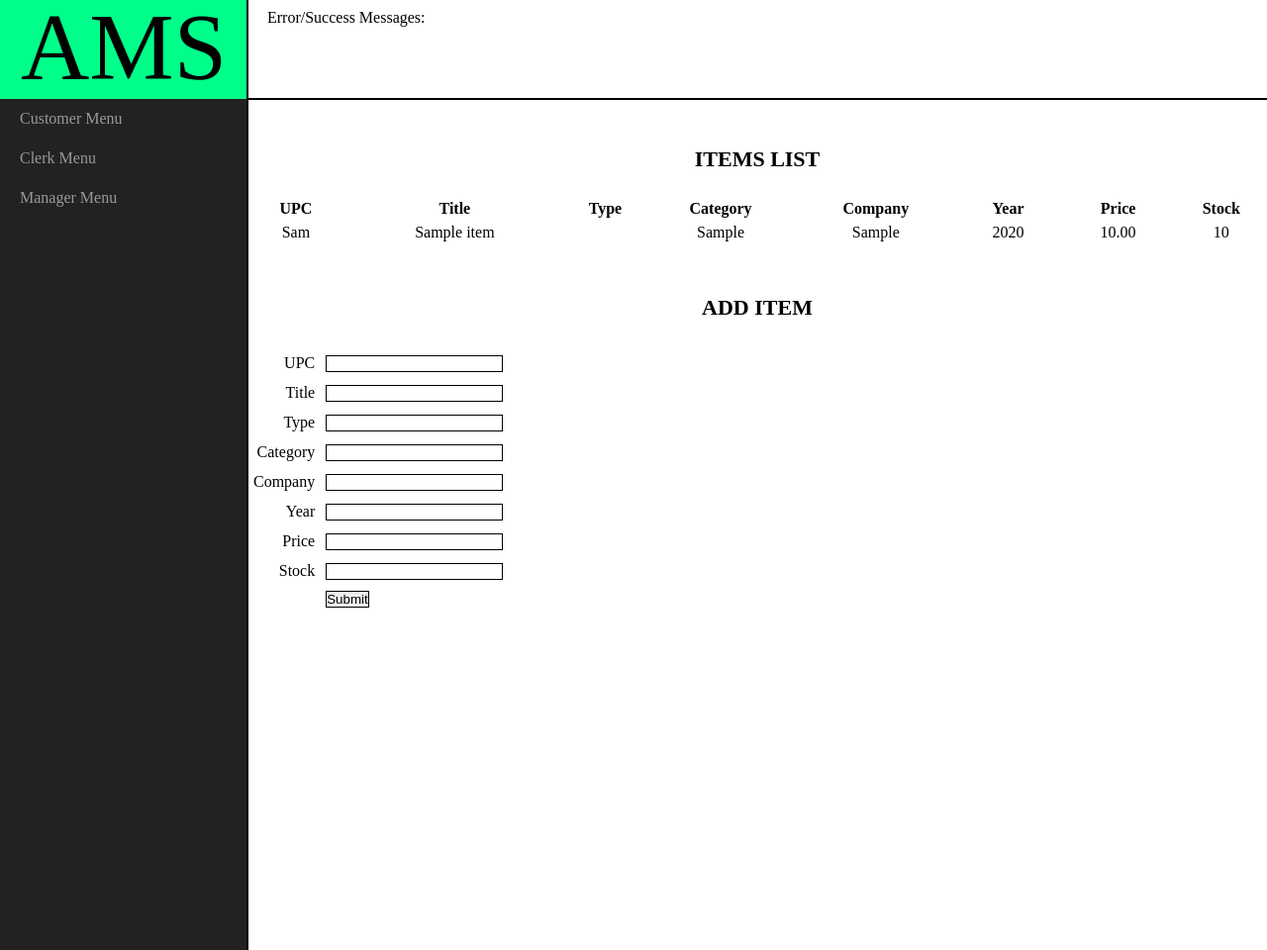
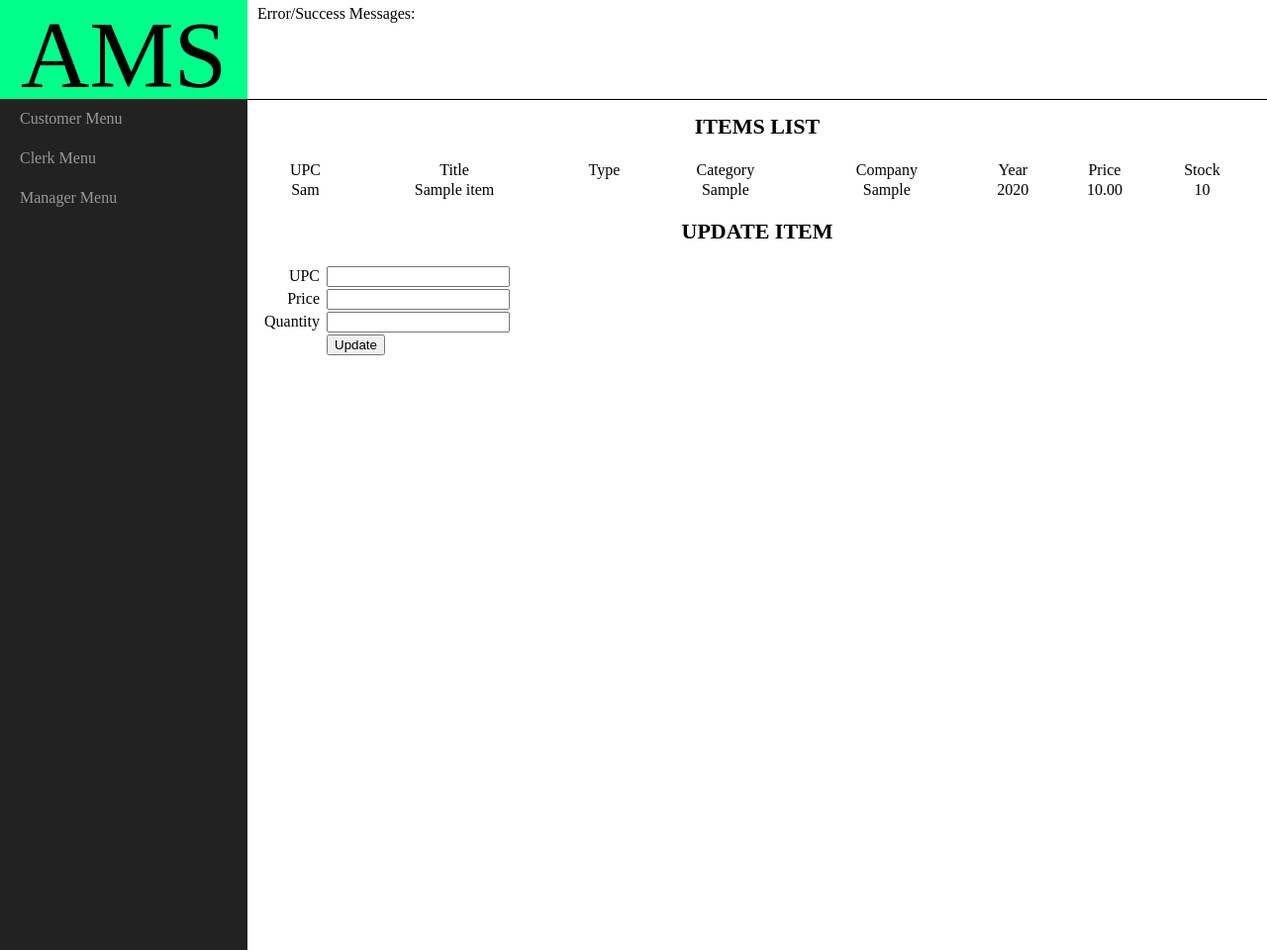
Before and after one commit to zilunpeng/cs304Project, a PHP site: page /add.php in a window 1280 px wide. Shown: the whole page at 99% size. Run offline with PHP 8.4, Linux system fonts and the light colour scheme; tables that the repository leaves empty hold one stand-in row (values such as "Sample post").

Commit message:
Updated add.php according to spec
Fixed a bunch of CSS stuff that was removed for some reason

```diff
--- a/add.php
+++ b/add.php
@@ -74,7 +74,7 @@ Hence, each page is broken down into three parts:
 			<!-- Designated area for all error/success messages (top of page) -->
 			<div class="messages">
 				<!-- heading -->
-				Error/Success Messages:<br>
+				<strong>Error/Success Messages:</strong><br>
 
 				<!-- Error/Success messages (if any) -->
 				<?php printMessages(); ?>
@@ -82,11 +82,12 @@ Hence, each page is broken down into three parts:
 
 			<div class="content">
 
-				<div class="header">ITEMS LIST</div>
+				<div class="heading">ITEMS LIST</div>
 				<!-- Items -->
 				<?php createItemList($items); ?>
 
-				<div class="header">ADD ITEM</div>
+				<br>
+				<div class="heading">UPDATE ITEM</div>
 				<!-- Add Item Form -->
 				<?php createAddItemForm(); ?>
 			</div>
@@ -100,15 +101,20 @@ Hence, each page is broken down into three parts:
 	// ===============
 
 	function addItem($con, $item) {
-		$statement = $con->prepare("INSERT INTO item (upc,title,type,category,company,year,price,stock) VALUES (?,?,?,?,?,?,?,?)");
-		$statement->bind_param("sssssidi",$item["upc"],$item["title"],$item["type"],$item["category"],$item["company"],$item["year"],$item["price"],$item["stock"]);
+		if (isset($item["price"])) {
+			$statement = $con->prepare("UPDATE item SET price=?, stock=stock+? WHERE upc=?");
+			$statement->bind_param("dis",$item["price"],$item["qty"],$item["upc"]);
+		} else {
+			$statement = $con->prepare("UPDATE item SET stock=stock+? WHERE upc=?");
+			$statement->bind_param("is",$item["qty"],$item["upc"]);
+		}
 		$result = $statement->execute();
 
 		if ($result)
-			addToMessages("Item successfully added");
+			addToMessages("Item UPC=" . $item["upc"] . " has been successfully updated");
 		else {
 			global $formIsValid;
-			addToMessages("Error adding item");
+			addToMessages("Unknown error encountered while updating item");
 			$formIsValid = false;
 		}
 	}
@@ -118,22 +124,16 @@ Hence, each page is broken down into three parts:
 		?>
 		<form action="add.php" method="post">
 		<table>
-			<tr><td align="right">UPC</td><td align="left"><input type="text" name="upc" value="<?php echo ((isset($itemToAdd["upc"]) && ($formIsValid == false)) ? $itemToAdd["upc"] : "") ?>"></td></tr>
-			<tr><td align="right">Title</td><td align="left"><input type="text" name="title" value="<?php echo ((isset($itemToAdd["title"]) && ($formIsValid == false)) ? $itemToAdd["title"] : "") ?>"></td></tr>
-			<tr><td align="right">Type</td><td align="left"><input type="text" name="type" value="<?php echo ((isset($itemToAdd["type"]) && ($formIsValid == false)) ? $itemToAdd["type"] : "") ?>"></td></tr>
-			<tr><td align="right">Category</td><td align="left"><input type="text" name="category" value="<?php echo ((isset($itemToAdd["category"]) && ($formIsValid == false)) ? $itemToAdd["category"] : "") ?>"></td></tr>
-			<tr><td align="right">Company</td><td align="left"><input type="text" name="company" value="<?php echo ((isset($itemToAdd["company"]) && ($formIsValid == false)) ? $itemToAdd["company"] : "") ?>"></td></tr>
-			<tr><td align="right">Year</td><td align="left"><input type="text" name="year" value="<?php echo ((isset($itemToAdd["year"]) && ($formIsValid == false)) ? $itemToAdd["year"] : "") ?>"></td></tr>
-			<tr><td align="right">Price</td><td align="left"><input type="text" name="price" value="<?php echo ((isset($itemToAdd["price"]) && ($formIsValid == false)) ? number_format($itemToAdd["price"],2) : "") ?>"></td></tr>
-			<tr><td align="right">Stock</td><td align="left"><input type="text" name="stock" value="<?php echo ((isset($itemToAdd["stock"]) && ($formIsValid == false)) ? $itemToAdd["stock"] : "") ?>"></td></tr>
-			<tr><td></td><td><input type="submit"></td></tr>
+			<tr><td align="right" style="padding-right: 5px;">UPC</td><td align="left"><input type="text" name="upc" value="<?php echo ((isset($itemToAdd["upc"]) && ($formIsValid == false)) ? $itemToAdd["upc"] : "") ?>"></td></tr>
+			<tr><td align="right" style="padding-right: 5px;">Price</td><td align="left"><input type="text" name="price" value="<?php echo ((isset($itemToAdd["price"]) && ($formIsValid == false)) ? number_format($itemToAdd["price"],2) : "") ?>"></td></tr>
+			<tr><td align="right" style="padding-right: 5px;">Quantity</td><td align="left"><input type="text" name="qty" value="<?php echo ((isset($itemToAdd["qty"]) && ($formIsValid == false)) ? $itemToAdd["qty"] : "") ?>"></td></tr>
+			<tr><td></td><td><input type="submit" value="Update"></td></tr>
 			</table>
 		</form>
 		<?php
 	}
 
 	function createItemList($items) {
-		// echo "<pre>";
 		echo "<table style='width:100%; text-align:center;'>";
 		echo "<tr>";
 		echo "<th>UPC</th>";
@@ -145,7 +145,6 @@ Hence, each page is broken down into three parts:
 		echo "<th>Price</th>";
 		echo "<th>Stock</th>";
 		while ($row = mysqli_fetch_array($items, MYSQL_ASSOC)) {
-			// print_r($row);
 			echo "<tr>";
 			echo "<td>" . $row["upc"] . "</td>";
 			echo "<td>" . $row["title"] . "</td>";
@@ -158,7 +157,6 @@ Hence, each page is broken down into three parts:
 			echo "</tr>";
 		}
 		echo "</table>";
-		// echo "</pre>";
 	}
 
 	function getItems($con) {
@@ -177,47 +175,19 @@ Hence, each page is broken down into three parts:
 			$formIsValid = false;
 			addToMessages("UPC cannot be empty");
 		}
-		if (isset($_POST["title"]) && $_POST["title"] != "")
-			$itemToAdd["title"] = $_POST["title"];
+		if (isset($_POST["price"]) && $_POST["price"] != "") {
+			if (is_numeric($_POST["price"]))
+				$itemToAdd["price"] = $_POST["price"];
+			else {
+				$formIsValid = false;
+				addToMessages("Price is invalid");
+			}
+		}
+		if (isset($_POST["qty"]) && $_POST["qty"] != "")
+			$itemToAdd["qty"] = $_POST["qty"];
 		else {
 			$formIsValid = false;
-			addToMessages("Title cannot be empty");
-		}
-		if (isset($_POST["type"]) && $_POST["type"] != "")
-			$itemToAdd["type"] = $_POST["type"];
-		else {
-			$formIsValid = false;
-			addToMessages("Type cannot be empty");
-		}
-		if (isset($_POST["category"]) && $_POST["category"] != "")
-			$itemToAdd["category"] = $_POST["category"];
-		else {
-			$formIsValid = false;
-			addToMessages("Category cannot be empty");
-		}
-		if (isset($_POST["company"]) && $_POST["company"] != "")
-			$itemToAdd["company"] = $_POST["company"];
-		else {
-			$formIsValid = false;
-			addToMessages("Company cannot be empty");
-		}
-		if (isset($_POST["year"]) && $_POST["year"] != "")
-			$itemToAdd["year"] = $_POST["year"];
-		else {
-			$formIsValid = false;
-			addToMessages("Year cannot be empty");
-		}
-		if (isset($_POST["price"]) && $_POST["price"] != "")
-			$itemToAdd["price"] = $_POST["price"];
-		else {
-			$formIsValid = false;
-			addToMessages("Price cannot be empty");
-		}
-		if (isset($_POST["stock"]) && $_POST["stock"] != "")
-			$itemToAdd["stock"] = $_POST["stock"];
-		else {
-			$formIsValid = false;
-			addToMessages("Stock cannot be empty");
+			addToMessages("Quantity cannot be empty");
 		}
 	}
 
--- a/includes/styles.css
+++ b/includes/styles.css
@@ -3,20 +3,19 @@
 */
 
 .container {
+
 }
 
 .sidebar {
-	outline: 1px solid black;
 	width: 250px;
 	height: 100%;
 	float: left;
 }
 
 .main {
-	outline: 1px solid black;
-	width: auto;
 	height: 100%;
-	overflow: scroll;
+	width: calc(100% - 250px);
+	float: right;
 }
 
 .logo {
@@ -34,16 +33,18 @@
 }
 
 .content {
-	outline: 1px solid black;
-	height: 100%;
+	width: 100%;
+	height: calc(100% - 100px);
+	padding: 15px;
+	overflow-y: scroll;
 }
 
 .messages {
-	padding-left:20px;
-	padding-top:10px;
-	outline: 1px solid black;
-	height: 90px;
-	text-align:left;
+	padding: 5px 0 0 10px;
+	height: 100px;
+	text-align: left;
+	box-shadow: 0 1px 0 #000;
+	overflow-y: scroll;
 }
 
 .messages ul {
@@ -52,11 +53,10 @@
 	color: red;
 }
 
-.header {
-	width:100%;
-	text-align:center;
-	padding-top:50px;
-	padding-bottom:30px;
+.heading {
+	width: 100%;
+	text-align: center;
+	padding-bottom: 20px;
 	font-size: 22px;
 	font-weight: bold;
 }
@@ -70,6 +70,7 @@
 ul.nav li {
     text-indent: 20px;
     line-height: 40px;
+	list-style-type: none;
 }
 
 ul.nav li a {
@@ -77,7 +78,7 @@ ul.nav li a {
     text-decoration: none;
     color: #999999;
 	background-color: #222;
-		padding-right: 20px;
+	padding-right: 20px;
 }
 
 ul.nav li a:hover {
@@ -107,38 +108,34 @@ ul.nav > li:hover ul {
 
 
 /*
-	General HTML styles
+	CSS Reset
+	From: http://meyerweb.com/eric/tools/css/reset/
 */
 
-* {
+html, body, div, span, applet, object, iframe,
+h1, h2, h3, h4, h5, h6, p, blockquote, pre,
+a, abbr, acronym, address, big, cite, code,
+del, dfn, em, img, ins, kbd, q, s, samp,
+small, strike, strong, sub, sup, tt, var,
+b, u, i, center,
+dl, dt, dd, ol, ul, li,
+fieldset, form, label, legend,
+table, caption, tbody, tfoot, thead, tr, th, td,
+article, aside, canvas, details, embed,
+figure, figcaption, footer, header, hgroup,
+menu, nav, output, ruby, section, summary,
+time, mark, audio, video {
 	margin: 0;
 	padding: 0;
 	border: 0;
+	font-size: 100%;
+	font: inherit;
 	vertical-align: baseline;
-	box-sizing: border-box;
 }
 
+html {
+  box-sizing: border-box;
+}
 *, *:before, *:after {
-	box-sizing: inherit;
+  box-sizing: inherit;
 }
-
-body {
-	line-height: 1;
-}
-
-ol, ul {
-	list-style: none;
-}
-
-table {
-	border-collapse: collapse;
-	border-spacing: 0;
-}
-
-table td {
-    padding: 6px;
-}
-
-input, select {
-	outline: 1px solid black;
-}
```
Also changed, not shown: topitems.php (+100 -0 lines).
